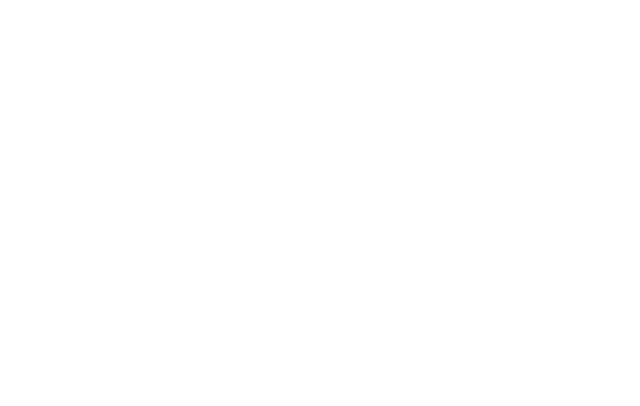
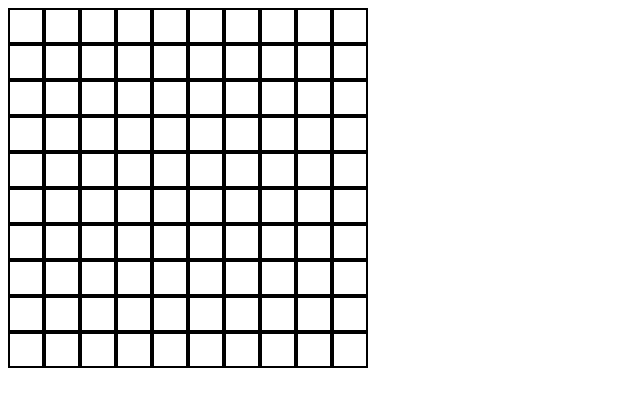
Before and after one commit to ShivanK3397/battleship, a website built with webpack: page src/index.html in a window 1280 px wide. Shown: the whole page, without its empty margins (0-640 px from the left). Built offline with nearby package versions, Linux system fonts and the light colour scheme.

Commit message:
created function which creates the board in user interface

```diff
--- a/src/index.html
+++ b/src/index.html
@@ -6,6 +6,7 @@
     <title>Document</title>
 </head>
 <body>
+    <div class="player-1-gameboard"></div>
 
 </body>
 </html>
--- a/src/index.js
+++ b/src/index.js
@@ -1,2 +1,11 @@
 import { Ship } from "./ship";
 import { Gameboard } from "./gameboard";
+import { Player } from "./player";
+import { createGameboard } from "./interface";
+import "./styles.css";
+
+const player1 = new Player("player");
+const div = createGameboard(player1);
+const container = document.querySelector(".player-1-gameboard");
+container.appendChild(div);
+console.log("test");
--- /dev/null
+++ b/src/interface.js
@@ -0,0 +1,37 @@
+import { Player } from "./player.js"
+
+function createGameboard(player){
+    const gameboard = player.getGameboard();
+    const board = gameboard.getBoard();
+    const container = document.createElement("div");
+    container.classList.add("container");
+    for (let i =0;i<board.length;i++){
+        console.log(i);
+        const row = document.createElement("div");
+
+        for (let j = 0;j<board[i].length;j++){
+            const square=document.createElement("div");
+            if(board[i][j]===null){
+
+                square.classList.add("square");
+            }
+            else if (board[i][j]==="hit"){
+
+                square.classList.add("hit");
+            }
+            else{
+
+                square.classList.add("ship");
+            }
+            row.appendChild(square);
+
+        }
+        container.appendChild(row);
+
+
+    }
+    return container;
+
+}
+
+export {createGameboard}
--- a/src/player.js
+++ b/src/player.js
@@ -6,4 +6,10 @@ class Player{
         this.type = type;
         this.gameboard = new Gameboard();
     }
+
+    getGameboard(){
+        return this.gameboard;
+    }
 }
+
+export{Player}
--- /dev/null
+++ b/src/styles.css
@@ -0,0 +1,17 @@
+.square,.hit,.ship{
+    border: 2px solid;
+    width: 32px;
+    height: 32px;
+}
+
+.container{
+    display: flex;
+}
+
+.ship{
+    background-color: black;
+}
+
+.hit{
+    background-color: red;
+}
```
